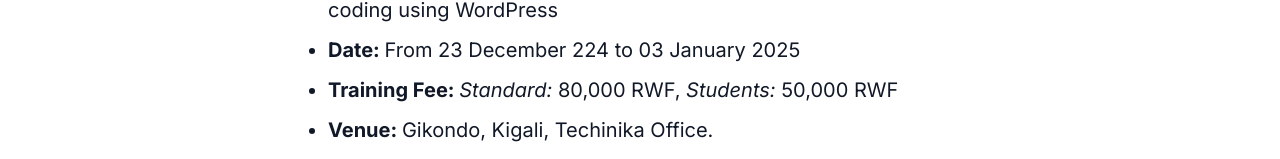
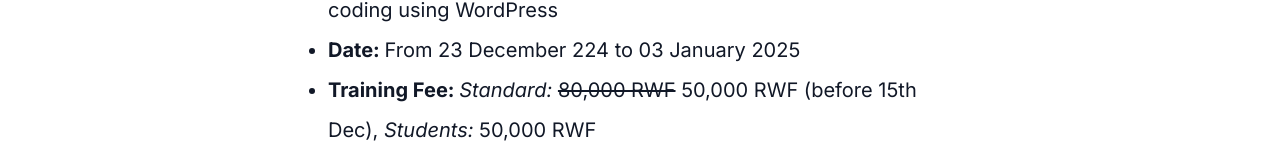
Before and after one commit to techinika/techinika-web-fe, a Next.js app: page /masterclass/wordpress-masterclass in a window 1280 px wide. Shown: the part 630-789 px from the top of the page. Built offline with nearby package versions, Linux system fonts and the light colour scheme.

Commit message:
Added the discount

```diff
--- a/pages/masterclass/wordpress-masterclass.js
+++ b/pages/masterclass/wordpress-masterclass.js
@@ -56,7 +56,8 @@ export default function Story() {
               </li>
               <li>
                 <b>Training Fee: </b>
-                <i>Standard:</i> 80,000 RWF, <i>Students: </i>50,000 RWF
+                <i>Standard:</i> <s>80,000 RWF</s> 50,000 RWF (before 15th Dec),{" "}
+                <i>Students: </i>50,000 RWF
               </li>
               <li>
                 <b>Venue: </b>Gikondo, Kigali, Techinika Office.
```
